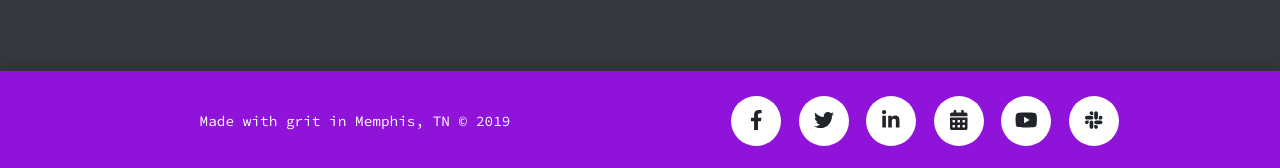
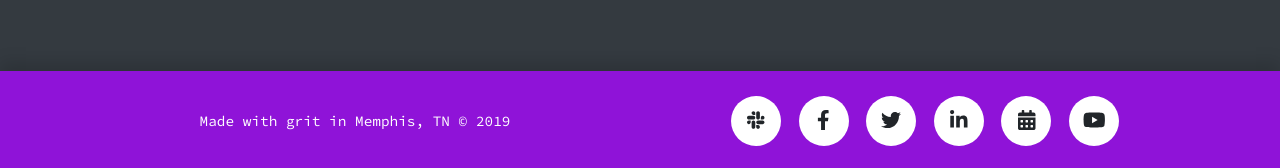
Before and after one commit to codeconnector/codeconnector.github.io, a Jekyll site: the page built from slack.html, in a window 1280 px wide and 900 px high, scrolled down 1826 px. Shown: the part 729-897 px from the top of the window. Built offline with Jekyll 4.4.1, drawn with Linux system fonts in a browser that asks for light colours; nearby versions of some CDN libraries.

Commit message:
Move the slack link to the leftside
We think people will click the left most icon more than the right most,
and Slack is more important than Facebook and Twitter, which
already have links above.

```diff
--- a/_layouts/default.html
+++ b/_layouts/default.html
@@ -151,6 +151,11 @@
           <div class="col-md-6">
             <ul class="list-inline social-buttons">
               <li class="list-inline-item">
+                <a href="https://join.slack.com/t/code-connector/shared_invite/zt-6e1idsg6-wYI1hdfk_hR_QKahSBwldQ" target="_blank" rel="noopener" aria-label="Code Connector's Slack">
+                  <i class="fab fa-slack"></i>
+                </a>
+              </li>
+              <li class="list-inline-item">
                 <a href="https://www.facebook.com/codeconnector" target="_blank" rel="noopener" aria-label="Code Connector's Facebook">
                   <i class="fab fa-facebook-f"></i>
                 </a>
@@ -175,11 +180,6 @@
                   <i class="fab fa-youtube"></i>
                 </a>
               </li>
-              <li class="list-inline-item">
-                <a href="https://join.slack.com/t/code-connector/shared_invite/zt-6e1idsg6-wYI1hdfk_hR_QKahSBwldQ" target="_blank" rel="noopener" aria-label="Code Connector's Slack">
-                  <i class="fab fa-slack"></i>
-                </a>
-              </li>
             </ul>
           </div>
         </div>
```
